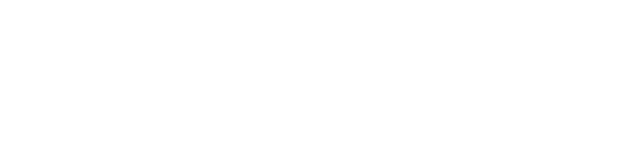
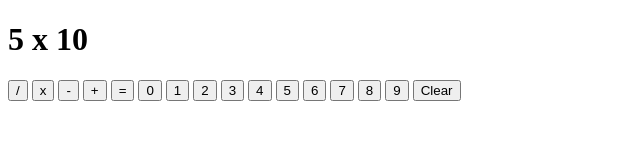
Before and after one commit to ethanwhall389/calculator, a plain HTML site: page index.html in a window 1280 px wide. Shown: the whole page, without its empty margins (0-640 px from the left). Drawn offline with Linux system fonts and the light colour scheme.

Commit message:
Complete basic html calculator with no function

```diff
--- a/index.html
+++ b/index.html
@@ -6,9 +6,26 @@
     </head>
     <body>
         <div class="container-main">
-            <div class="display"></div>
+            <div class="display">
+                <h1 class="dummyDisplay">5 x 10</h1>
+            </div>
             <div class="container-inputs">
-
+                <button class="bttnDivide">/</button>
+                <button class="bttnMultiply">x</button>
+                <button class="bttnSubtract">-</button>
+                <button class="bttnAdd">+</button>
+                <button class="bttnEquals">=</button>
+                <button class="bttn0">0</button>
+                <button class="bttn1">1</button>
+                <button class="bttn2">2</button>
+                <button class="bttn3">3</button>
+                <button class="bttn4">4</button>
+                <button class="bttn5">5</button>
+                <button class="bttn6">6</button>
+                <button class="bttn7">7</button>
+                <button class="bttn8">8</button>
+                <button class="bttn9">9</button>
+                <button class="bttnClear">Clear</button>
             </div>
         </div>
     </body>
```
